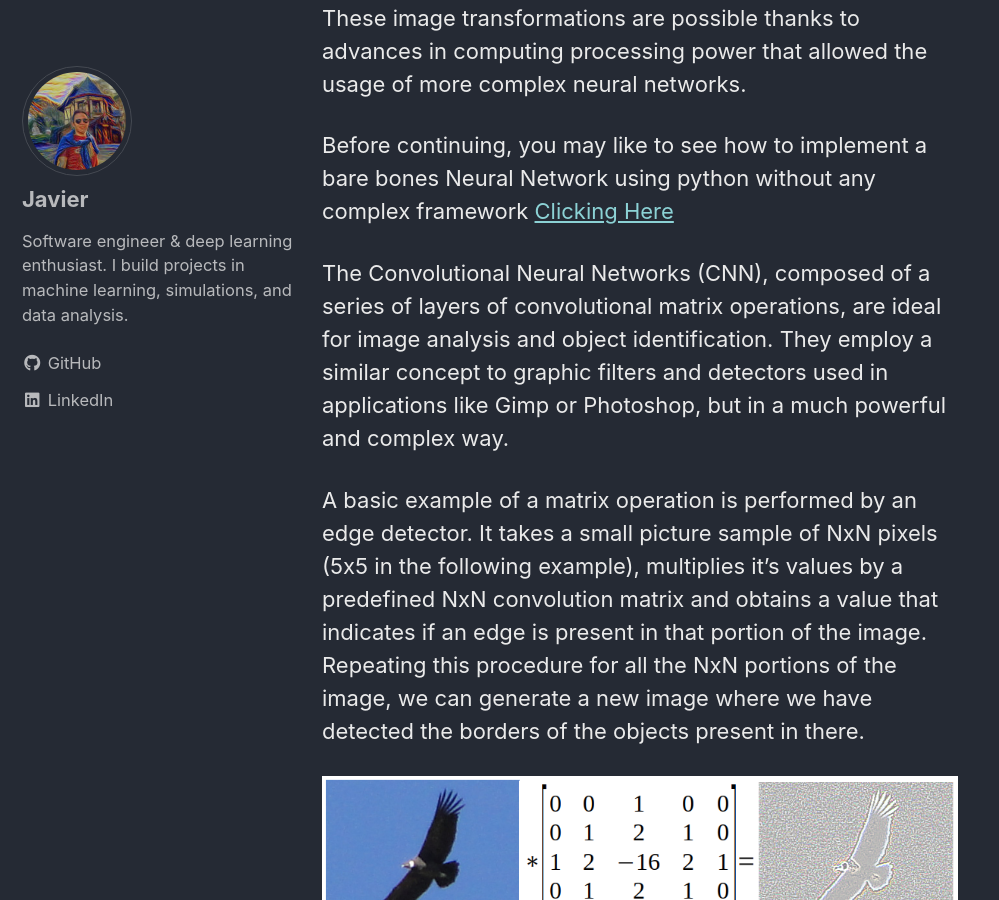
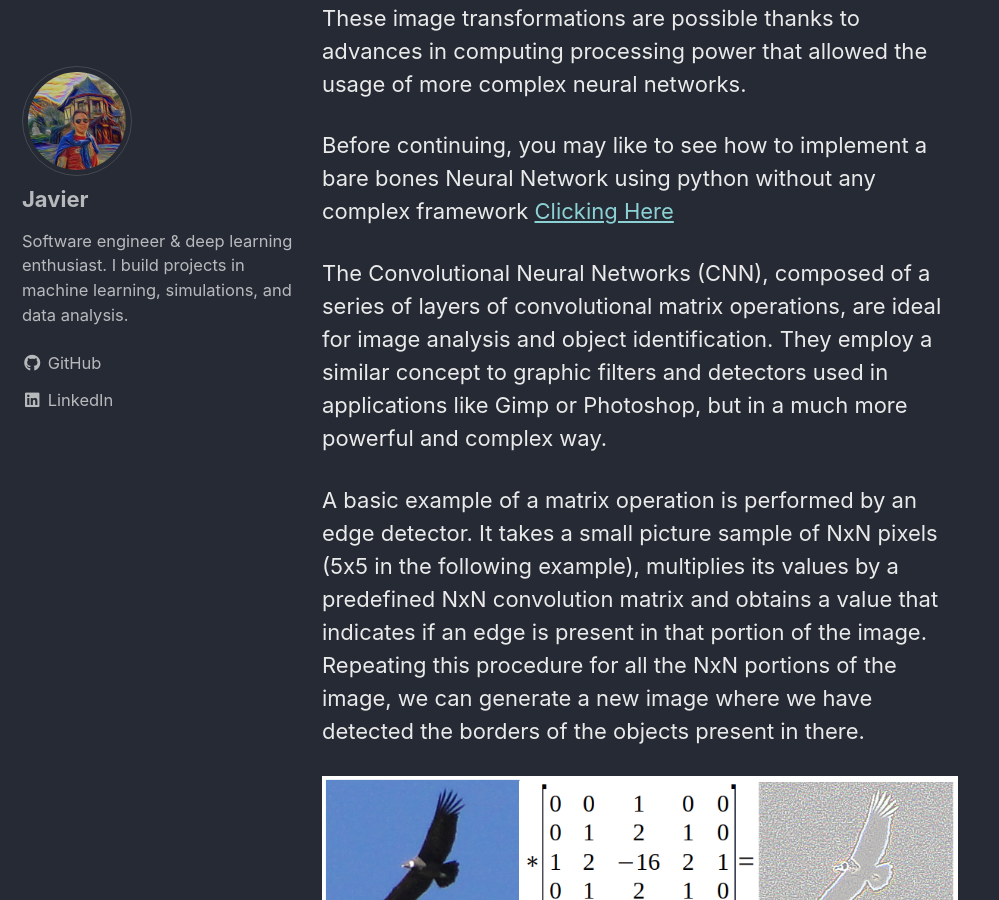
Before and after one commit to jahnog/jahnog.github.io, a Jekyll site: the page built from _posts/2020-04-01-Art-Style-transfer-using-different-neural-networks.md, in a window 1280 px wide and 900 px high, scrolled down 5082 px. Shown: the whole window, without its empty margins (0-999 px from the left). Built offline with Jekyll 4.4.1, drawn with Linux system fonts in a browser that asks for light colours; cached includes are drawn as plain includes; comment, search, counter and statistics services are not loaded; some of the changed text lies outside the part shown.

Commit message:
Polish posts: fix tags, grammar, headings, and Barnes-Hut teaser
- Global Warming: correct tags from python to scala/scala-js (matches the stack).
- Art Style Transfer: grammar fixes (its, much more powerful, based on).
- Neural Network: 'starting points'.
- TensorFlow: correct brand/style in heading and lead (TensorFlow / 32-bit).
- Barnes-Hut: add an on-theme galaxy teaser image.

Co-Authored-By: Claude Opus 4.8 <noreply@anthropic.com>

```diff
--- a/_posts/2020-04-01-Art-Style-transfer-using-different-neural-networks.md
+++ b/_posts/2020-04-01-Art-Style-transfer-using-different-neural-networks.md
@@ -66,9 +66,9 @@ These image transformations are possible thanks to advances in computing process
 
 Before continuing, you may like to see how to implement a bare bones Neural Network using python without any complex framework [Clicking Here]({% post_url 2021-04-01-Artificial-Intelligence-Beginnings %})
 
-The Convolutional Neural Networks (CNN), composed of a series of layers of convolutional matrix operations, are ideal for image analysis and object identification. They employ a similar concept to graphic filters and detectors used in applications like Gimp or Photoshop, but in a much powerful and complex way.
+The Convolutional Neural Networks (CNN), composed of a series of layers of convolutional matrix operations, are ideal for image analysis and object identification. They employ a similar concept to graphic filters and detectors used in applications like Gimp or Photoshop, but in a much more powerful and complex way.
 
-A basic example of a matrix operation is performed by an edge detector. It takes a small picture sample of NxN pixels (5x5 in the following example), multiplies it’s values by a predefined NxN convolution matrix and obtains a value that indicates if an edge is present in that portion of the image. Repeating this procedure for all the NxN portions of the image, we can generate a new image where we have detected the borders of the objects present in there.
+A basic example of a matrix operation is performed by an edge detector. It takes a small picture sample of NxN pixels (5x5 in the following example), multiplies its values by a predefined NxN convolution matrix and obtains a value that indicates if an edge is present in that portion of the image. Repeating this procedure for all the NxN portions of the image, we can generate a new image where we have detected the borders of the objects present in there.
 
 ![condor photo plus edge detector equals condor borders](/assets/images/art-style-transfer/49nqOoWK4cAsuQMSm382wQ.png){: .centered-image}
 
```
Also changed, not shown: other parts of _posts/2020-04-01-Art-Style-transfer-using-different-neural-networks.md (+2 -2 lines), _posts/2020-01-01-Tensorflow-on-32-bits-Linux.md (+2 -2 lines), _posts/2020-02-01-Barnes-Hut.md (+2 -0 lines), _posts/2020-03-01-Global-Warming-analysis.md (+2 -1 lines), _posts/2021-04-01-Artificial-Intelligence-Beginnings.md (+1 -1 lines), assets/images/barnes-hut.jpg (added).
